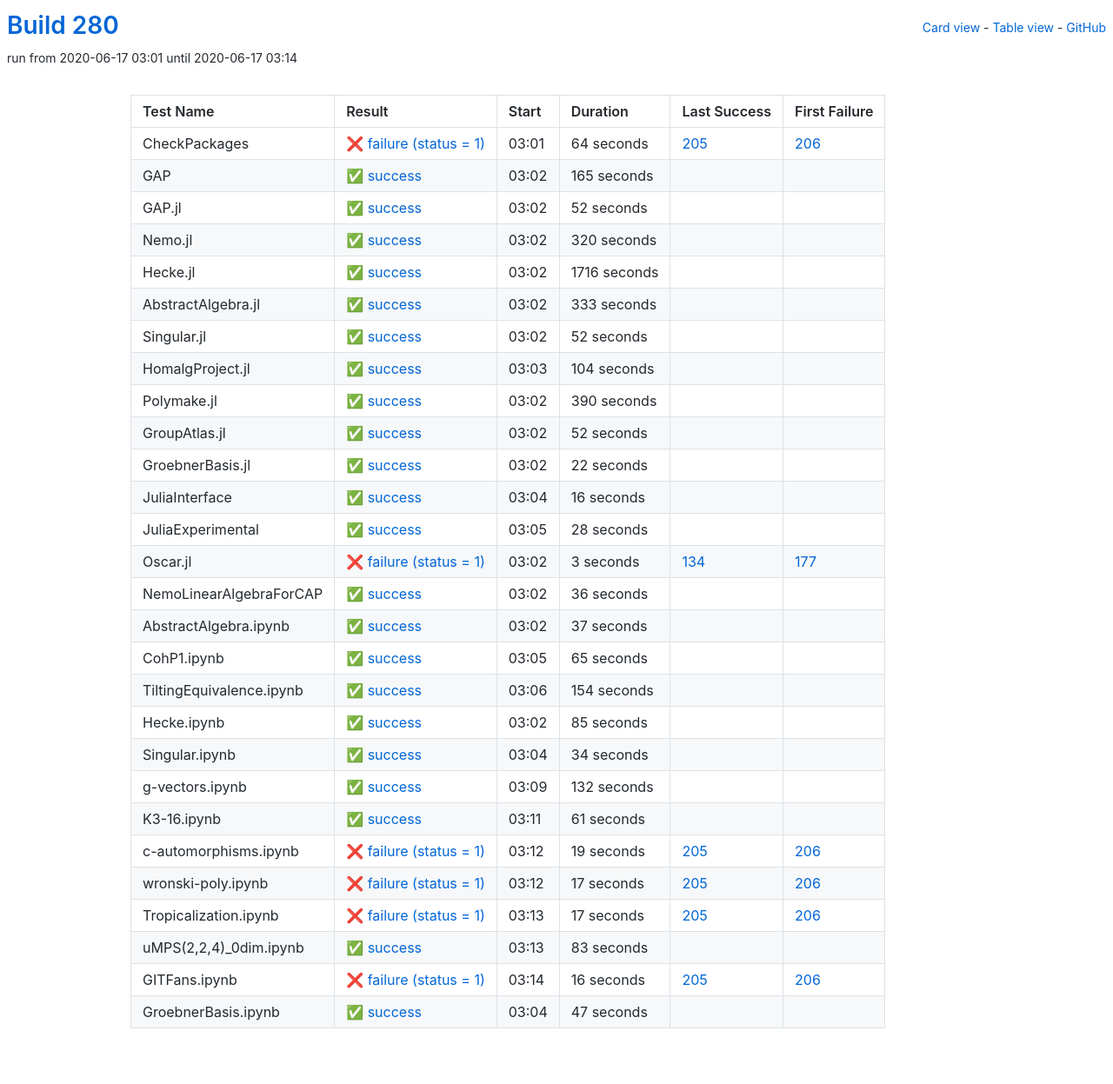
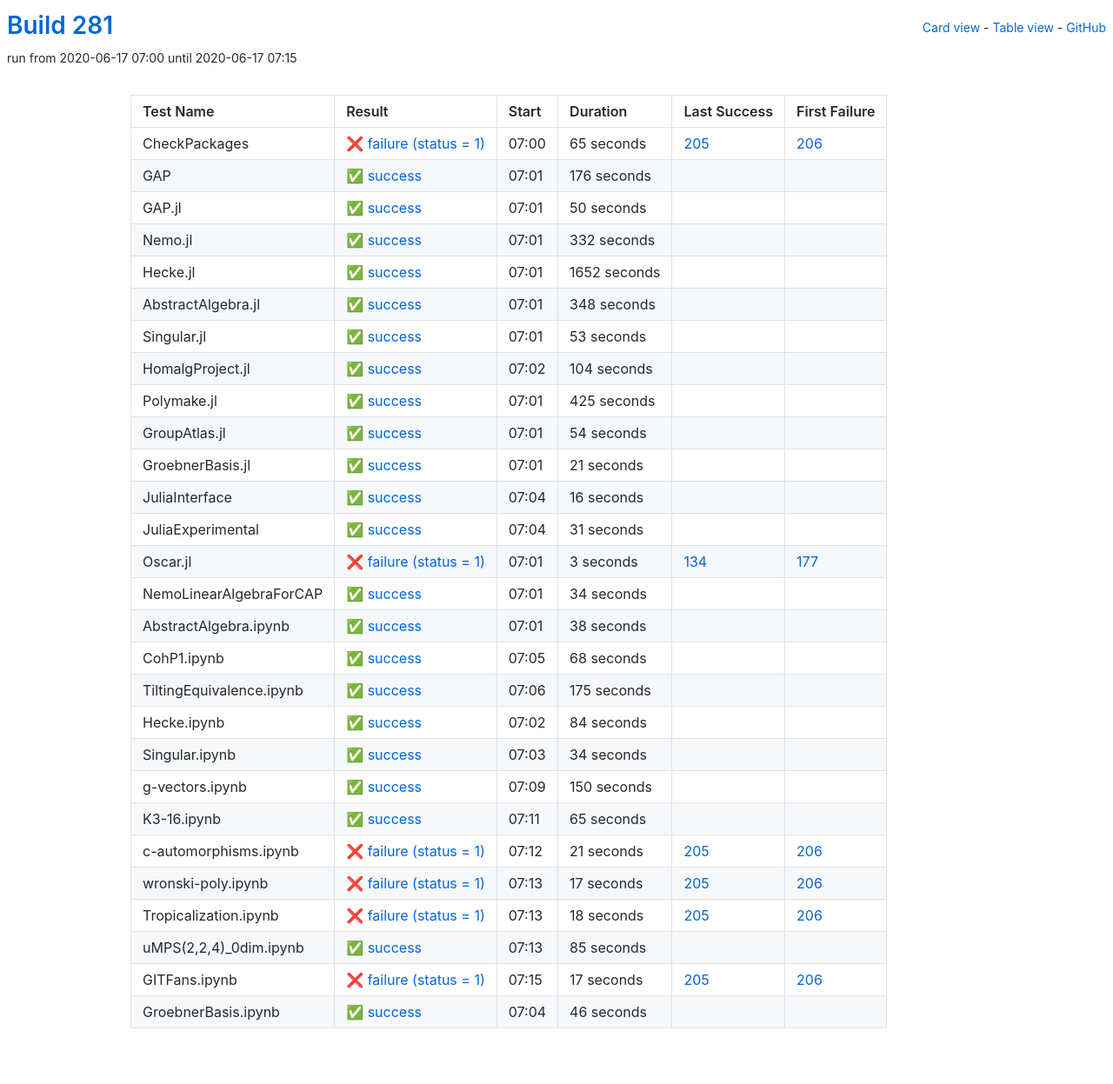
Before and after one commit to oscar-system/oscar-ci-status-stable, a Jekyll site: the page built from table.html, in a window 1280 px wide. Shown: the whole page at 87% size. Built offline with Jekyll 4.4.1, drawn with Linux system fonts in a browser that asks for light colours.

Commit message:
Build #281

```diff
--- a/_data/ci.yml
+++ b/_data/ci.yml
@@ -1,6 +1,6 @@
 ---
-build: 280
-build_url: https://oscarci.mathematik.uni-kl.de/job/oscar-stable/280/
+build: 281
+build_url: https://oscarci.mathematik.uni-kl.de/job/oscar-stable/281/
 job: oscar-stable
 organization: oscar-system
 repo: oscar-ci-status-stable
@@ -8,92 +8,92 @@ repourl: https://github.com/oscar-system/oscar-ci-status-stable
 tests:
 - name: CheckPackages
   id: checkpackages
-  log: https://oscarci.mathematik.uni-kl.de/job/oscar-stable/280/artifact/logs/build-280/CheckPackages.log
-  start: 2020-06-17 03:01
+  log: https://oscarci.mathematik.uni-kl.de/job/oscar-stable/281/artifact/logs/build-281/CheckPackages.log
+  start: 2020-06-17 07:00
   success: false
   exitcode: 1
   status: failure
-  duration: 64
+  duration: 65
   last_success: 205
   last_success_url: https://oscarci.mathematik.uni-kl.de/job/oscar-stable/205/
   first_failure: 206
   first_failure_url: https://oscarci.mathematik.uni-kl.de/job/oscar-stable/206/
 - name: GAP
   id: gap
-  log: https://oscarci.mathematik.uni-kl.de/job/oscar-stable/280/artifact/logs/build-280/GAP.log
-  start: 2020-06-17 03:02
+  log: https://oscarci.mathematik.uni-kl.de/job/oscar-stable/281/artifact/logs/build-281/GAP.log
+  start: 2020-06-17 07:01
   success: true
   exitcode: 0
   status: success
-  duration: 165
+  duration: 176
   last_success: false
   last_success_url:
   first_failure: false
   first_failure_url:
 - name: GAP.jl
   id: gap-jl
-  log: https://oscarci.mathematik.uni-kl.de/job/oscar-stable/280/artifact/logs/build-280/GAP.jl.log
-  start: 2020-06-17 03:02
+  log: https://oscarci.mathematik.uni-kl.de/job/oscar-stable/281/artifact/logs/build-281/GAP.jl.log
+  start: 2020-06-17 07:01
   success: true
   exitcode: 0
   status: success
-  duration: 52
+  duration: 50
   last_success: false
   last_success_url:
   first_failure: false
   first_failure_url:
 - name: Nemo.jl
   id: nemo-jl
-  log: https://oscarci.mathematik.uni-kl.de/job/oscar-stable/280/artifact/logs/build-280/Nemo.jl.log
-  start: 2020-06-17 03:02
+  log: https://oscarci.mathematik.uni-kl.de/job/oscar-stable/281/artifact/logs/build-281/Nemo.jl.log
+  start: 2020-06-17 07:01
   success: true
   exitcode: 0
   status: success
-  duration: 320
+  duration: 332
   last_success: false
   last_success_url:
   first_failure: false
   first_failure_url:
 - name: Hecke.jl
   id: hecke-jl
-  log: https://oscarci.mathematik.uni-kl.de/job/oscar-stable/280/artifact/logs/build-280/Hecke.jl.log
-  start: 2020-06-17 03:02
+  log: https://oscarci.mathematik.uni-kl.de/job/oscar-stable/281/artifact/logs/build-281/Hecke.jl.log
+  start: 2020-06-17 07:01
   success: true
   exitcode: 0
   status: success
-  duration: 1716
+  duration: 1652
   last_success: false
   last_success_url:
   first_failure: false
   first_failure_url:
 - name: AbstractAlgebra.jl
   id: abstractalgebra-jl
-  log: https://oscarci.mathematik.uni-kl.de/job/oscar-stable/280/artifact/logs/build-280/AbstractAlgebra.jl.log
-  start: 2020-06-17 03:02
+  log: https://oscarci.mathematik.uni-kl.de/job/oscar-stable/281/artifact/logs/build-281/AbstractAlgebra.jl.log
+  start: 2020-06-17 07:01
   success: true
   exitcode: 0
   status: success
-  duration: 333
+  duration: 348
   last_success: false
   last_success_url:
   first_failure: false
   first_failure_url:
 - name: Singular.jl
   id: singular-jl
-  log: https://oscarci.mathematik.uni-kl.de/job/oscar-stable/280/artifact/logs/build-280/Singular.jl.log
-  start: 2020-06-17 03:02
+  log: https://oscarci.mathematik.uni-kl.de/job/oscar-stable/281/artifact/logs/build-281/Singular.jl.log
+  start: 2020-06-17 07:01
   success: true
   exitcode: 0
   status: success
-  duration: 52
+  duration: 53
   last_success: false
   last_success_url:
   first_failure: false
   first_failure_url:
 - name: HomalgProject.jl
   id: homalgproject-jl
-  log: https://oscarci.mathematik.uni-kl.de/job/oscar-stable/280/artifact/logs/build-280/HomalgProject.jl.log
-  start: 2020-06-17 03:03
+  log: https://oscarci.mathematik.uni-kl.de/job/oscar-stable/281/artifact/logs/build-281/HomalgProject.jl.log
+  start: 2020-06-17 07:02
   success: true
   exitcode: 0
   status: success
@@ -104,44 +104,44 @@ tests:
   first_failure_url:
 - name: Polymake.jl
   id: polymake-jl
-  log: https://oscarci.mathematik.uni-kl.de/job/oscar-stable/280/artifact/logs/build-280/Polymake.jl.log
-  start: 2020-06-17 03:02
+  log: https://oscarci.mathematik.uni-kl.de/job/oscar-stable/281/artifact/logs/build-281/Polymake.jl.log
+  start: 2020-06-17 07:01
   success: true
   exitcode: 0
   status: success
-  duration: 390
+  duration: 425
   last_success: false
   last_success_url:
   first_failure: false
   first_failure_url:
 - name: GroupAtlas.jl
   id: groupatlas-jl
-  log: https://oscarci.mathematik.uni-kl.de/job/oscar-stable/280/artifact/logs/build-280/GroupAtlas.jl.log
-  start: 2020-06-17 03:02
+  log: https://oscarci.mathematik.uni-kl.de/job/oscar-stable/281/artifact/logs/build-281/GroupAtlas.jl.log
+  start: 2020-06-17 07:01
   success: true
   exitcode: 0
   status: success
-  duration: 52
+  duration: 54
   last_success: false
   last_success_url:
   first_failure: false
   first_failure_url:
 - name: GroebnerBasis.jl
   id: groebnerbasis-jl
-  log: https://oscarci.mathematik.uni-kl.de/job/oscar-stable/280/artifact/logs/build-280/GroebnerBasis.jl.log
-  start: 2020-06-17 03:02
+  log: https://oscarci.mathematik.uni-kl.de/job/oscar-stable/281/artifact/logs/build-281/GroebnerBasis.jl.log
+  start: 2020-06-17 07:01
   success: true
   exitcode: 0
   status: success
-  duration: 22
+  duration: 21
   last_success: false
   last_success_url:
   first_failure: false
   first_failure_url:
 - name: JuliaInterface
   id: juliainterface
-  log: https://oscarci.mathematik.uni-kl.de/job/oscar-stable/280/artifact/logs/build-280/JuliaInterface.log
-  start: 2020-06-17 03:04
+  log: https://oscarci.mathematik.uni-kl.de/job/oscar-stable/281/artifact/logs/build-281/JuliaInterface.log
+  start: 2020-06-17 07:04
   success: true
   exitcode: 0
   status: success
@@ -152,20 +152,20 @@ tests:
   first_failure_url:
 - name: JuliaExperimental
   id: juliaexperimental
-  log: https://oscarci.mathematik.uni-kl.de/job/oscar-stable/280/artifact/logs/build-280/JuliaExperimental.log
-  start: 2020-06-17 03:05
+  log: https://oscarci.mathematik.uni-kl.de/job/oscar-stable/281/artifact/logs/build-281/JuliaExperimental.log
+  start: 2020-06-17 07:04
   success: true
   exitcode: 0
   status: success
-  duration: 28
+  duration: 31
   last_success: false
   last_success_url:
   first_failure: false
   first_failure_url:
 - name: Oscar.jl
   id: oscar-jl
-  log: https://oscarci.mathematik.uni-kl.de/job/oscar-stable/280/artifact/logs/build-280/Oscar.jl.log
-  start: 2020-06-17 03:02
+  log: https://oscarci.mathematik.uni-kl.de/job/oscar-stable/281/artifact/logs/build-281/Oscar.jl.log
+  start: 2020-06-17 07:01
   success: false
   exitcode: 1
   status: failure
@@ -176,68 +176,68 @@ tests:
   first_failure_url: https://oscarci.mathematik.uni-kl.de/job/oscar-stable/177/
 - name: NemoLinearAlgebraForCAP
   id: nemolinearalgebraforcap
-  log: https://oscarci.mathematik.uni-kl.de/job/oscar-stable/280/artifact/logs/build-280/NemoLinearAlgebraForCAP.log
-  start: 2020-06-17 03:02
+  log: https://oscarci.mathematik.uni-kl.de/job/oscar-stable/281/artifact/logs/build-281/NemoLinearAlgebraForCAP.log
+  start: 2020-06-17 07:01
   success: true
   exitcode: 0
   status: success
-  duration: 36
+  duration: 34
   last_success: false
   last_success_url:
   first_failure: false
   first_failure_url:
 - name: AbstractAlgebra.ipynb
   id: abstractalgebra-ipynb
-  log: https://oscarci.mathematik.uni-kl.de/job/oscar-stable/280/artifact/logs/build-280/AbstractAlgebra.ipynb.log
-  start: 2020-06-17 03:02
+  log: https://oscarci.mathematik.uni-kl.de/job/oscar-stable/281/artifact/logs/build-281/AbstractAlgebra.ipynb.log
+  start: 2020-06-17 07:01
   success: true
   exitcode: 0
   status: success
-  duration: 37
+  duration: 38
   last_success: false
   last_success_url:
   first_failure: false
   first_failure_url:
 - name: CohP1.ipynb
   id: cohp1-ipynb
-  log: https://oscarci.mathematik.uni-kl.de/job/oscar-stable/280/artifact/logs/build-280/CohP1.ipynb.log
-  start: 2020-06-17 03:05
+  log: https://oscarci.mathematik.uni-kl.de/job/oscar-stable/281/artifact/logs/build-281/CohP1.ipynb.log
+  start: 2020-06-17 07:05
   success: true
   exitcode: 0
   status: success
-  duration: 65
+  duration: 68
   last_success: false
   last_success_url:
   first_failure: false
   first_failure_url:
 - name: TiltingEquivalence.ipynb
   id: tiltingequivalence-ipynb
-  log: https://oscarci.mathematik.uni-kl.de/job/oscar-stable/280/artifact/logs/build-280/TiltingEquivalence.ipynb.log
-  start: 2020-06-17 03:06
+  log: https://oscarci.mathematik.uni-kl.de/job/oscar-stable/281/artifact/logs/build-281/TiltingEquivalence.ipynb.log
+  start: 2020-06-17 07:06
   success: true
   exitcode: 0
   status: success
-  duration: 154
+  duration: 175
   last_success: false
   last_success_url:
   first_failure: false
   first_failure_url:
 - name: Hecke.ipynb
   id: hecke-ipynb
-  log: https://oscarci.mathematik.uni-kl.de/job/oscar-stable/280/artifact/logs/build-280/Hecke.ipynb.log
-  start: 2020-06-17 03:02
+  log: https://oscarci.mathematik.uni-kl.de/job/oscar-stable/281/artifact/logs/build-281/Hecke.ipynb.log
+  start: 2020-06-17 07:02
   success: true
   exitcode: 0
   status: success
-  duration: 85
+  duration: 84
   last_success: false
   last_success_url:
   first_failure: false
   first_failure_url:
 - name: Singular.ipynb
   id: singular-ipynb
-  log: https://oscarci.mathematik.uni-kl.de/job/oscar-stable/280/artifact/logs/build-280/Singular.ipynb.log
-  start: 2020-06-17 03:04
+  log: https://oscarci.mathematik.uni-kl.de/job/oscar-stable/281/artifact/logs/build-281/Singular.ipynb.log
+  start: 2020-06-17 07:03
   success: true
   exitcode: 0
   status: success
@@ -248,44 +248,44 @@ tests:
   first_failure_url:
 - name: g-vectors.ipynb
   id: g-vectors-ipynb
-  log: https://oscarci.mathematik.uni-kl.de/job/oscar-stable/280/artifact/logs/build-280/g-vectors.ipynb.log
-  start: 2020-06-17 03:09
+  log: https://oscarci.mathematik.uni-kl.de/job/oscar-stable/281/artifact/logs/build-281/g-vectors.ipynb.log
+  start: 2020-06-17 07:09
   success: true
   exitcode: 0
   status: success
-  duration: 132
+  duration: 150
   last_success: false
   last_success_url:
   first_failure: false
   first_failure_url:
 - name: K3-16.ipynb
   id: k3-16-ipynb
-  log: https://oscarci.mathematik.uni-kl.de/job/oscar-stable/280/artifact/logs/build-280/K3-16.ipynb.log
-  start: 2020-06-17 03:11
+  log: https://oscarci.mathematik.uni-kl.de/job/oscar-stable/281/artifact/logs/build-281/K3-16.ipynb.log
+  start: 2020-06-17 07:11
   success: true
   exitcode: 0
   status: success
-  duration: 61
+  duration: 65
   last_success: false
   last_success_url:
   first_failure: false
   first_failure_url:
 - name: c-automorphisms.ipynb
   id: c-automorphisms-ipynb
-  log: https://oscarci.mathematik.uni-kl.de/job/oscar-stable/280/artifact/logs/build-280/c-automorphisms.ipynb.log
-  start: 2020-06-17 03:12
+  log: https://oscarci.mathematik.uni-kl.de/job/oscar-stable/281/artifact/logs/build-281/c-automorphisms.ipynb.log
+  start: 2020-06-17 07:12
   success: false
   exitcode: 1
   status: failure
-  duration: 19
+  duration: 21
   last_success: 205
   last_success_url: https://oscarci.mathematik.uni-kl.de/job/oscar-stable/205/
   first_failure: 206
   first_failure_url: https://oscarci.mathematik.uni-kl.de/job/oscar-stable/206/
 - name: wronski-poly.ipynb
   id: wronski-poly-ipynb
-  log: https://oscarci.mathematik.uni-kl.de/job/oscar-stable/280/artifact/logs/build-280/wronski-poly.ipynb.log
-  start: 2020-06-17 03:12
+  log: https://oscarci.mathematik.uni-kl.de/job/oscar-stable/281/artifact/logs/build-281/wronski-poly.ipynb.log
+  start: 2020-06-17 07:13
   success: false
   exitcode: 1
   status: failure
@@ -296,8 +296,32 @@ tests:
   first_failure_url: https://oscarci.mathematik.uni-kl.de/job/oscar-stable/206/
 - name: Tropicalization.ipynb
   id: tropicalization-ipynb
-  log: https://oscarci.mathematik.uni-kl.de/job/oscar-stable/280/artifact/logs/build-280/Tropicalization.ipynb.log
-  start: 2020-06-17 03:13
+  log: https://oscarci.mathematik.uni-kl.de/job/oscar-stable/281/artifact/logs/build-281/Tropicalization.ipynb.log
+  start: 2020-06-17 07:13
+  success: false
+  exitcode: 1
+  status: failure
+  duration: 18
+  last_success: 205
+  last_success_url: https://oscarci.mathematik.uni-kl.de/job/oscar-stable/205/
+  first_failure: 206
+  first_failure_url: https://oscarci.mathematik.uni-kl.de/job/oscar-stable/206/
+- name: uMPS(2,2,4)_0dim.ipynb
+  id: umps-2-2-4-0dim-ipynb
+  log: https://oscarci.mathematik.uni-kl.de/job/oscar-stable/281/artifact/logs/build-281/uMPS-2-2-4-_0dim.ipynb.log
+  start: 2020-06-17 07:13
+  success: true
+  exitcode: 0
+  status: success
+  duration: 85
+  last_success: false
+  last_success_url:
+  first_failure: false
+  first_failure_url:
+- name: GITFans.ipynb
+  id: gitfans-ipynb
+  log: https://oscarci.mathematik.uni-kl.de/job/oscar-stable/281/artifact/logs/build-281/GITFans.ipynb.log
+  start: 2020-06-17 07:15
   success: false
   exitcode: 1
   status: failure
@@ -306,39 +330,15 @@ tests:
   last_success_url: https://oscarci.mathematik.uni-kl.de/job/oscar-stable/205/
   first_failure: 206
   first_failure_url: https://oscarci.mathematik.uni-kl.de/job/oscar-stable/206/
-- name: uMPS(2,2,4)_0dim.ipynb
-  id: umps-2-2-4-0dim-ipynb
-  log: https://oscarci.mathematik.uni-kl.de/job/oscar-stable/280/artifact/logs/build-280/uMPS-2-2-4-_0dim.ipynb.log
-  start: 2020-06-17 03:13
+- name: GroebnerBasis.ipynb
+  id: groebnerbasis-ipynb
+  log: https://oscarci.mathematik.uni-kl.de/job/oscar-stable/281/artifact/logs/build-281/GroebnerBasis.ipynb.log
+  start: 2020-06-17 07:04
   success: true
   exitcode: 0
   status: success
-  duration: 83
+  duration: 46
   last_success: false
   last_success_url:
   first_failure: false
   first_failure_url:
-- name: GITFans.ipynb
-  id: gitfans-ipynb
-  log: https://oscarci.mathematik.uni-kl.de/job/oscar-stable/280/artifact/logs/build-280/GITFans.ipynb.log
-  start: 2020-06-17 03:14
-  success: false
-  exitcode: 1
-  status: failure
-  duration: 16
-  last_success: 205
-  last_success_url: https://oscarci.mathematik.uni-kl.de/job/oscar-stable/205/
-  first_failure: 206
-  first_failure_url: https://oscarci.mathematik.uni-kl.de/job/oscar-stable/206/
-- name: GroebnerBasis.ipynb
-  id: groebnerbasis-ipynb
-  log: https://oscarci.mathematik.uni-kl.de/job/oscar-stable/280/artifact/logs/build-280/GroebnerBasis.ipynb.log
-  start: 2020-06-17 03:04
-  success: true
-  exitcode: 0
-  status: success
-  duration: 47
-  last_success: false
-  last_success_url:
-  first_failure: false
-  first_failure_url:
```
Also changed, not shown: README.md.
